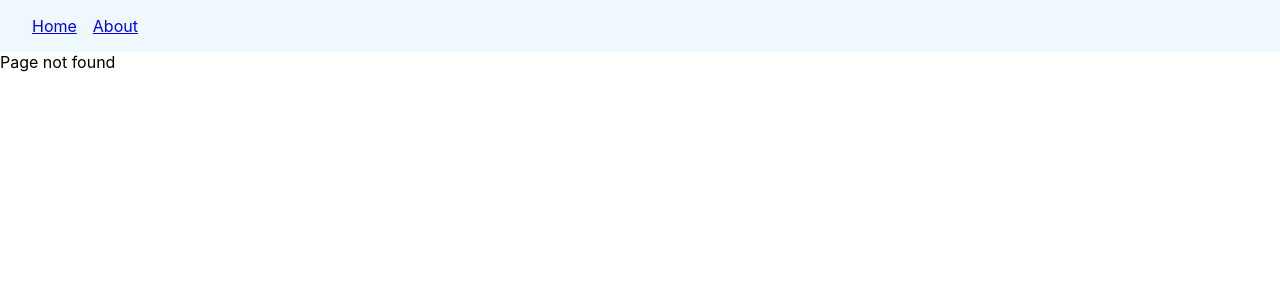
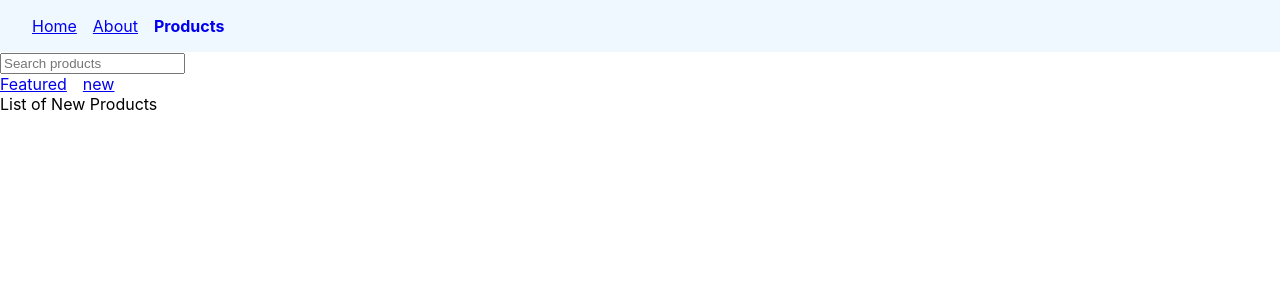
Before and after one commit to Diognet/reactRouter, a React (Create React App) app: page /products/new in a window 1280 px wide. Before the commit this address had no page. Shown: the top 300 px of the page. Built offline with nearby package versions, Linux system fonts and the light colour scheme.

Commit message:
Nested Routes

```diff
--- a/src/App.js
+++ b/src/App.js
@@ -4,6 +4,9 @@
 import { Navbar } from './components/Navbar';
 import { OrderSummary } from './components/OrderSummary';
 import { NoMatch } from './components/NoMatch';
+import { Products } from './components/Products';
+import { NewProducts } from './components/NewProducts';
+import { FeaturedProducts } from './components/FeaturedProducts';
 
 function App() {
   return (
@@ -13,6 +16,12 @@
         <Route path="/" element={<Home />} />
         <Route path="about" element={<About />} />
         <Route path="order-summary" element={<OrderSummary />} />
+
+        <Route path="products" element={<Products />}>
+          <Route path="featured" element={<FeaturedProducts />} />
+          <Route path="new" element={<NewProducts />} />
+        </Route>
+
         <Route path="*" element={<NoMatch />} />
       </Routes>
     </>
--- /dev/null
+++ b/src/components/FeaturedProducts.js
@@ -0,0 +1,5 @@
+import React from 'react';
+
+export const FeaturedProducts = () => {
+  return <div>List of Featured Products</div>;
+};
--- a/src/components/Navbar.js
+++ b/src/components/Navbar.js
@@ -10,13 +10,16 @@
   };
 
   return (
-    <nav>
+    <nav className="primary-nav">
       <NavLink style={navlinkStyles} to="/">
         Home
       </NavLink>
       <NavLink style={navlinkStyles} to="/about">
         About
       </NavLink>
+      <NavLink style={navlinkStyles} to="/products">
+        Products
+      </NavLink>
     </nav>
   );
 };
--- /dev/null
+++ b/src/components/NewProducts.js
@@ -0,0 +1,5 @@
+import React from 'react';
+
+export const NewProducts = () => {
+  return <div>List of New Products</div>;
+};
--- /dev/null
+++ b/src/components/Products.js
@@ -0,0 +1,17 @@
+import React from 'react';
+import { Link, Outlet } from 'react-router-dom';
+
+export const Products = () => {
+  return (
+    <>
+      <div>
+        <input type="search" placeholder="Search products" />
+      </div>
+      <nav>
+        <Link to="featured">Featured</Link>
+        <Link to="new">new</Link>
+      </nav>
+      <Outlet />
+    </>
+  );
+};
--- a/src/index.css
+++ b/src/index.css
@@ -12,7 +12,7 @@
     monospace;
 }
 
-nav {
+.primary-nav {
   background-color: aliceblue;
   padding: 16px 32px;
 }
@@ -22,5 +22,5 @@
 }
 nav a.active {
   text-decoration: none;
-  font-weight: bold ;
+  font-weight: bold;
 }
```
